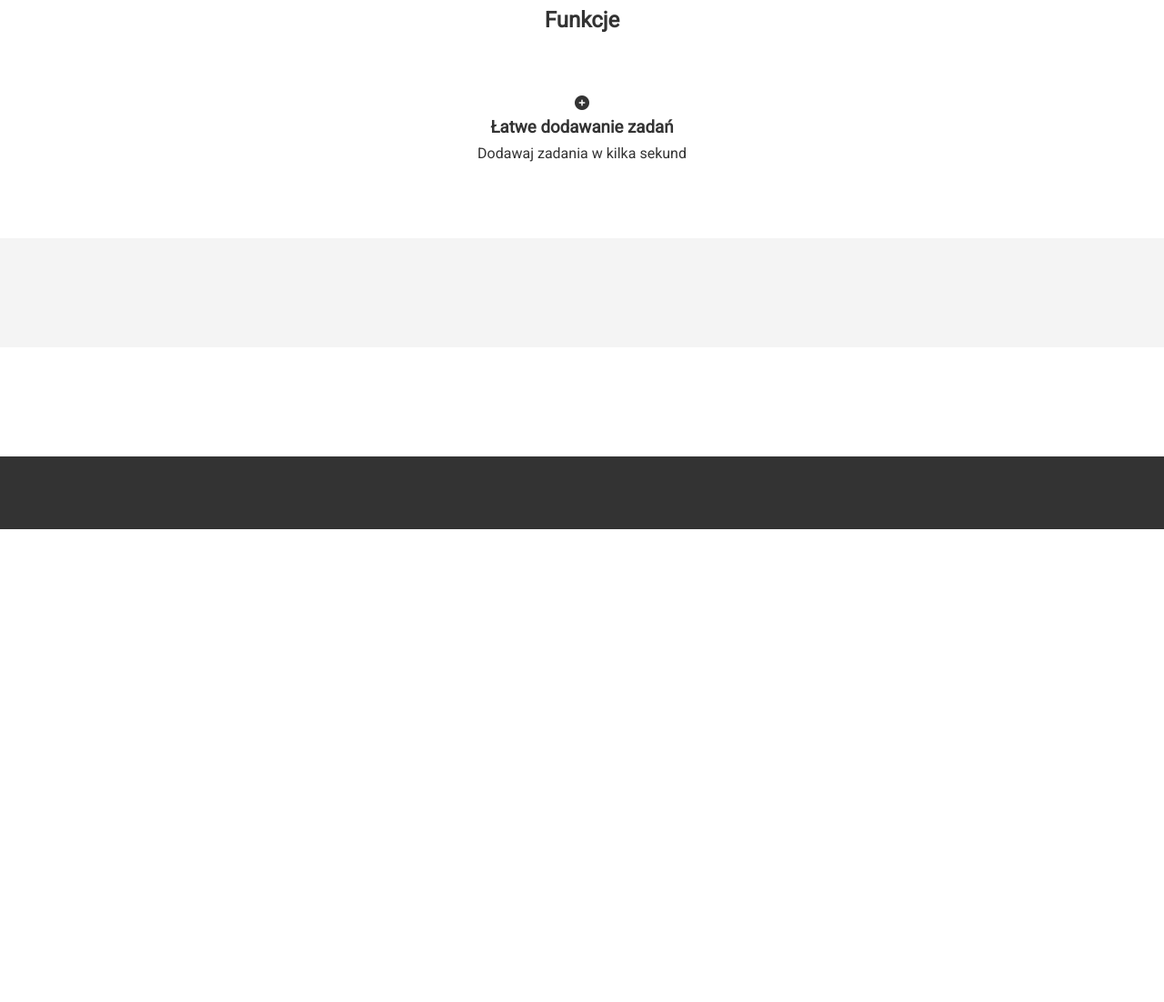
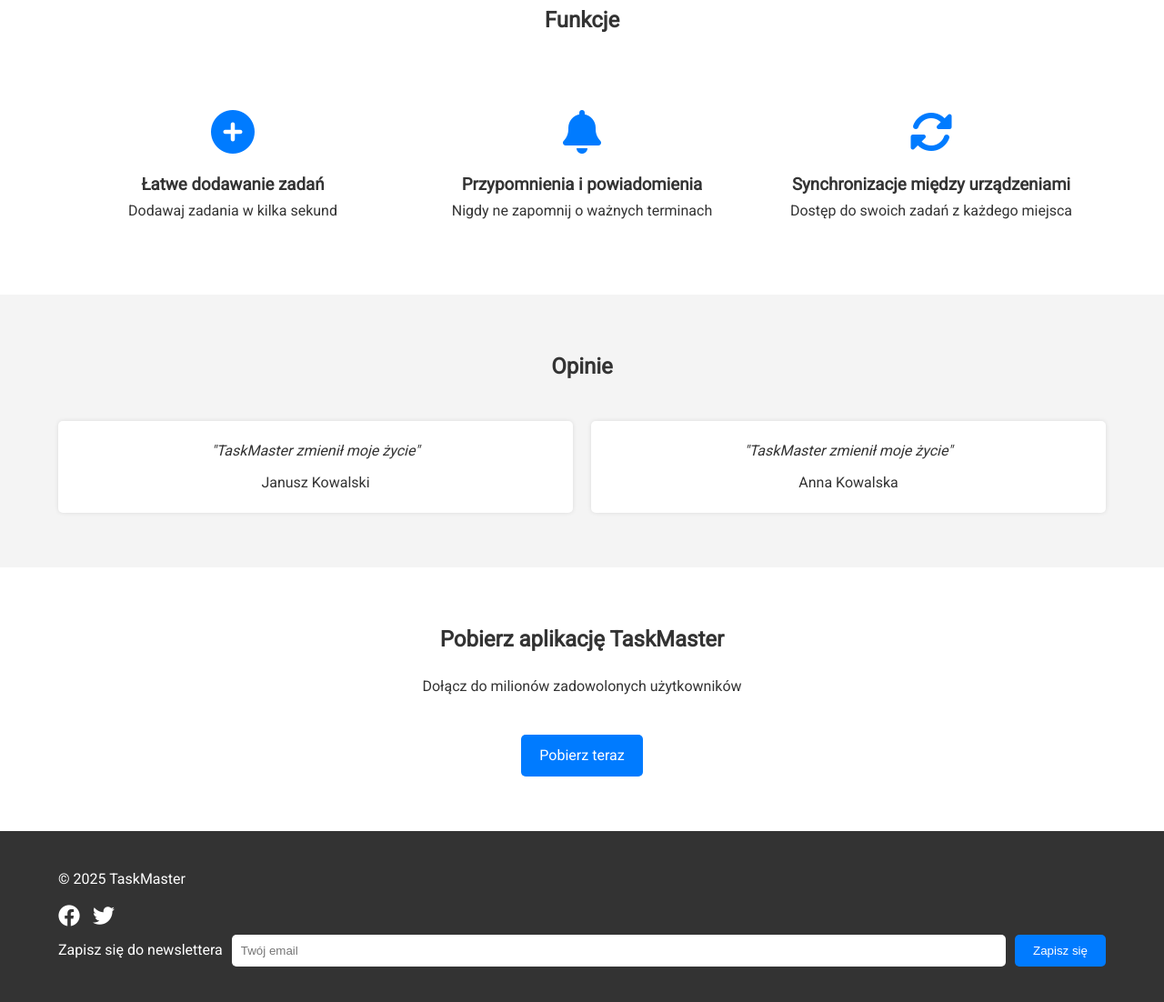
Before and after one commit to BotKurek/webdev, a plain HTML site: page index.html in a window 1280 px wide. Shown: the part 560-1662 px from the top of the page at 91% size. Before the commit the page ends 1142 px from the top, so only its background shows below. Drawn offline with Linux system fonts and the light colour scheme.

Commit message:
Update index.html

```diff
--- a/index.html
+++ b/index.html
@@ -31,27 +31,81 @@
         <a href="#download" class="btn-download">Pobierz teraz</a>
       </div>
     </section>
+    <!-- Funkcje -->
     <section id="features" class="features">
       <div class="container">
         <h2>Funkcje</h2>
         <div class="features-grid">
+            <!--pierwsza funkcja-->
           <div class="feature">
-            <i class="fas fa-plus-circle feature-titem"></i>
+            <i class="fas fa-plus-circle feature-icon"></i>
             <h3>Łatwe dodawanie zadań</h3>
             <p>Dodawaj zadania w kilka sekund</p>
+          </div>
+          <!--druga funkcja-->
+          <div class="feature">
+            <i class="fas fa-bell feature-icon"></i>
+            <h3>Przypomnienia i powiadomienia</h3>
+            <p>Nigdy ne zapomnij o ważnych terminach</p>
+          </div>
+          <!--trzecia funkcja-->
+          <div class="feature">
+            <i class="fas fa-sync-alt feature-icon"></i>
+            <h3>Synchronizacje między urządzeniami</h3>
+            <p>Dostęp do swoich zadań z każdego miejsca</p>
           </div>
         </div>
       </div>
     </section>
-    <section class="testimonials">
-
+    <section id="testimonials" class="testimonials">
+        <div class="container">
+        <h2>Opinie</h2>
+        <div class="testimonials-grid">
+            <!-- pierwsza opinia-- -->
+            <div class="testimonial">
+                <blockquote>
+                    "TaskMaster zmienił moje życie"
+                </blockquote>
+                <p class="author">Janusz  Kowalski</p>
+            </div>
+            <!-- druga opinia-- -->
+            <div class="testimonial">
+                <blockquote>
+                    "TaskMaster zmienił moje życie"
+                </blockquote>
+                <p class="author">Anna Kowalska</p>
+            </div>
+        </div>
+    </div>
     </section>
-    <section class="download">
-
+    <section id="download" class="download">
+        <div class="container">
+            <h2>Pobierz aplikację TaskMaster</h2>
+            <p>Dołącz do milionów zadowolonych użytkowników</p>
+            <a href="#" class="btn-download">Pobierz teraz</a>
+        </div>
     </section>
   </main>
   <footer>
-
+    <div class="container" class="footer-container">
+        <div class="footer-info">
+            <p>© 2025 TaskMaster</p>
+            <div class="social-links">
+                <a href="#" aria-label="Facebook"><i class="fab fa-facebook"></i></a>
+                <a href="#" aria-label="Twitter"><i class="fab fa-twitter"></i></a>
+            </div>
+        </div>
+        <div class="newsletter">
+            <form action="#" method="post">
+                <label for="newsletter-email">Zapisz się do newslettera</label>
+                <input type="email" name="email" id="newsletter-email" placeholder="Twój email" required>
+                <button type="submit">Zapisz się</button>
+            </form>
+        </div>
+    </div>
   </footer>
+  <script>
+    // skrypt w JS
+  </script>
 </body>
 </html>
```
